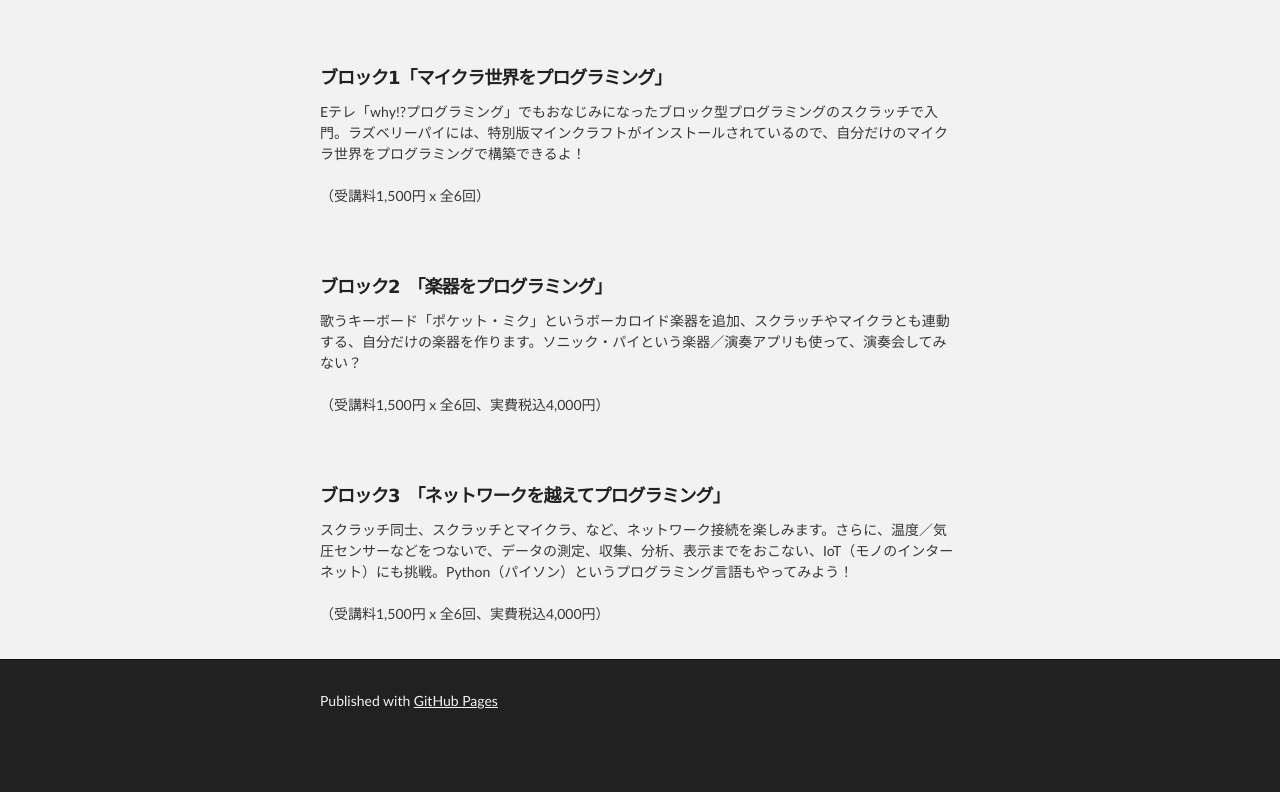
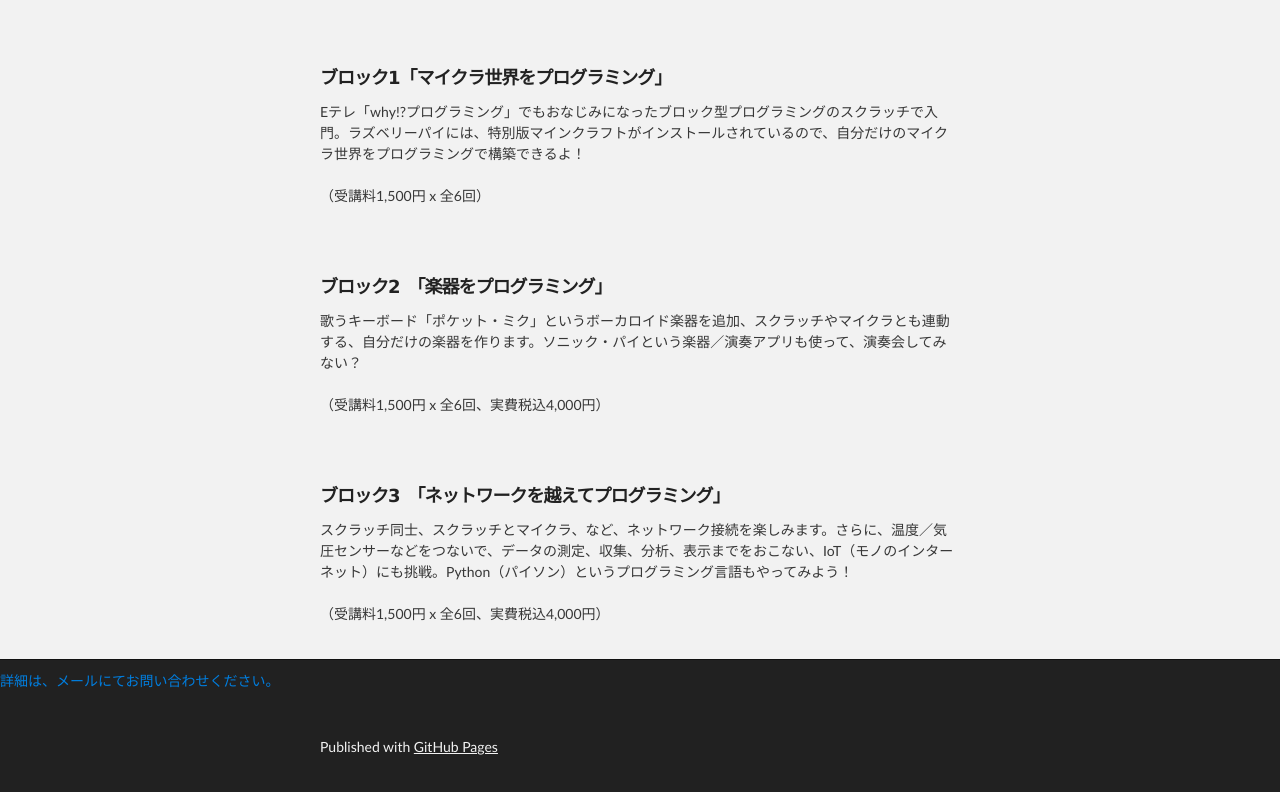
Before and after one commit to Naohiro2g/naohiro2g.github.io, a plain HTML site: page index.html in a window 1280 px wide. Shown: the part 498-1290 px from the top of the page. Before the commit the page ends 1244 px from the top, so only its background shows below. Drawn offline with Linux system fonts and the light colour scheme.

Commit message:
mail address

```diff
--- a/index.html
+++ b/index.html
@@ -66,6 +66,8 @@
       </section>
     </div>
 
+<p><a href="mailto:naohiro2g@gmail.com">詳細は、メールにてお問い合わせください。</a></p>
+
     <!-- FOOTER  -->
     <div id="footer_wrap" class="outer">
       <footer class="inner">
```
